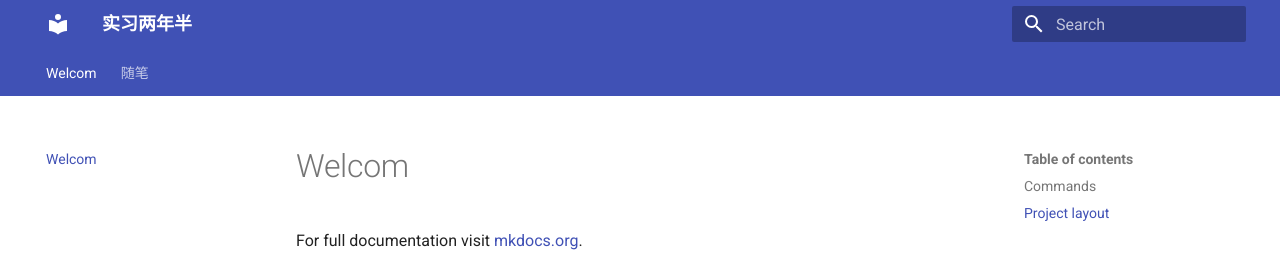
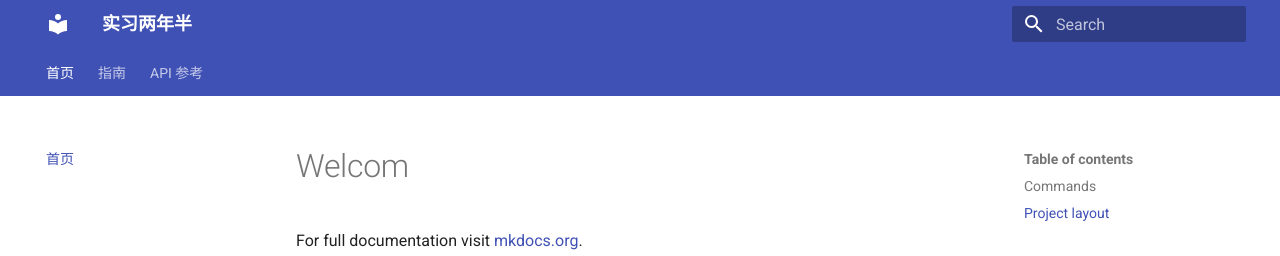
Before and after one commit to chenweilong1713/chenweilong1713.github.io, an MkDocs documentation site: the page built from docs/index.md, in a window 1280 px wide. Shown: the top 256 px of the page. Built offline with MkDocs 1.6.1 and Material for MkDocs 9.7.7, drawn with Linux system fonts in a browser that asks for light colours.

Commit message:
11aaaaaa

```diff
--- a/mkdocs.yml
+++ b/mkdocs.yml
@@ -1,5 +1,14 @@
 site_name: 实习两年半
 site_url: https://unuuc.cn
+
+
+nav:
+  - 首页: index.md
+  - 指南:
+      - 快速开始: test/index.md
+      - 安装: guide/install.md
+  - API 参考: api.md
+
 theme:
   name: material
   features:
```
